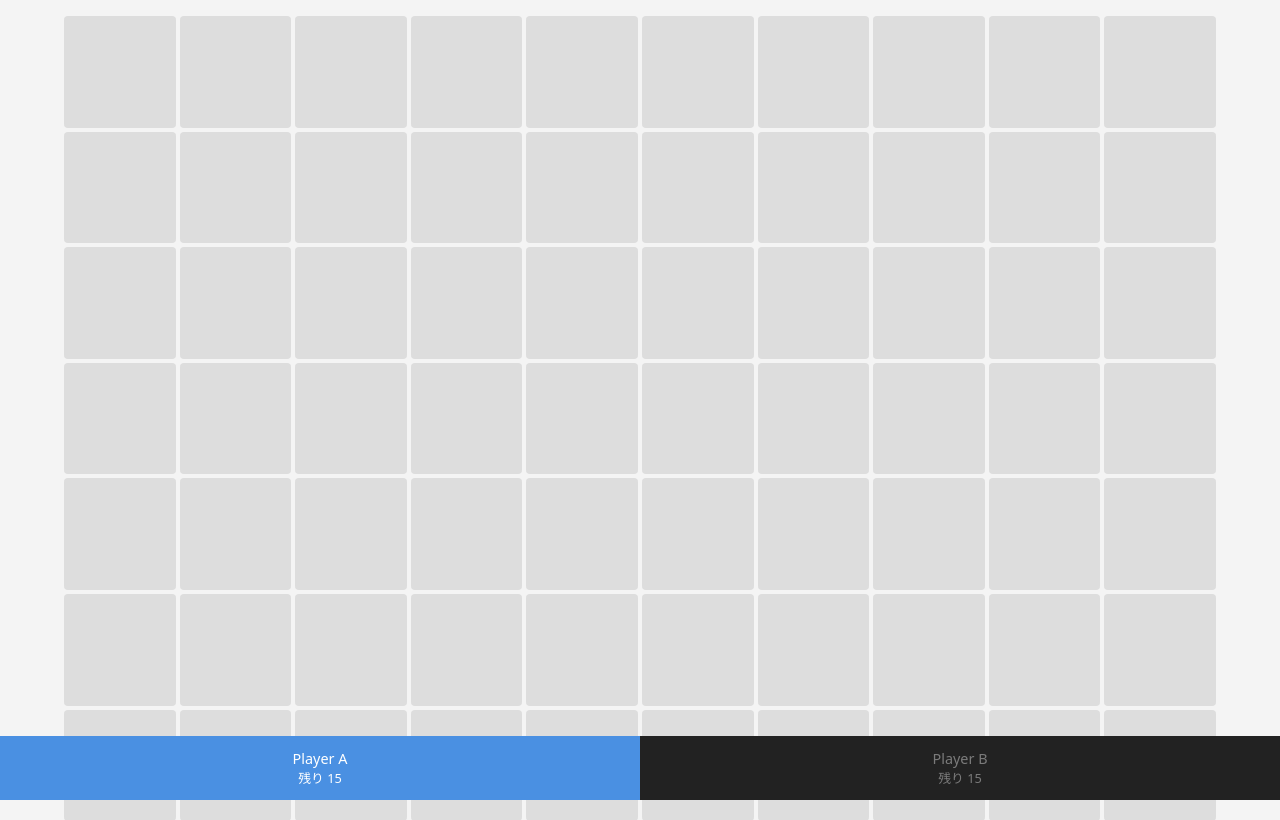
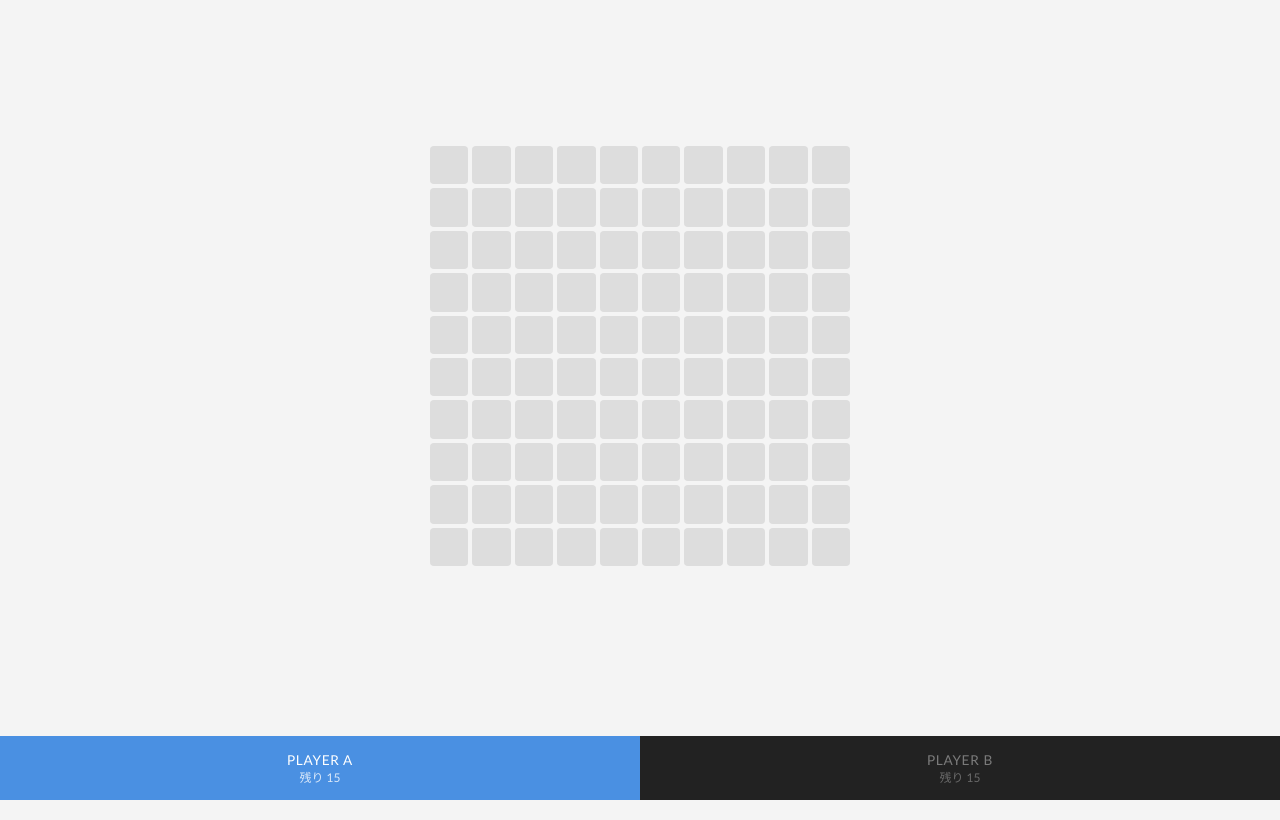
Before and after one commit to sasahard/games, a plain HTML site: page territory-dog/index.html in a window 1280 px wide. Shown: the top 820 px of the page. Drawn offline with Linux system fonts and the light colour scheme.

Commit message:
style.css を更新

```diff
--- a/territory-dog/style.css
+++ b/territory-dog/style.css
@@ -1,39 +1,67 @@
+/* ==========================
+   全体レイアウト
+========================== */
 body {
-  font-family: system-ui, sans-serif;
+  font-family: "Trebuchet MS", system-ui, sans-serif;
   background: #f4f4f4;
   margin: 0;
+  min-height: 100vh;
+
+  display: flex;
+  flex-direction: column;
+  align-items: center;
+  justify-content: center;
+
   padding-bottom: 80px; /* 下部UI分 */
-  text-align: center;
 }
 
-/* 盤面 */
+/* ==========================
+   盤面
+========================== */
 #board {
   display: grid;
   grid-template-columns: repeat(10, 1fr);
   gap: 4px;
-  max-width: 90vw;
-  margin: 16px auto;
+  width: min(90vw, 420px);
 }
 
-/* マス */
+/* ==========================
+   マス
+========================== */
 .cell {
   aspect-ratio: 1 / 1;
   background: #ddd;
   border-radius: 4px;
   cursor: pointer;
+  transition: transform 0.05s;
 }
 
-.cell.p1 { background: #4a90e2; }
-.cell.p2 { background: #e94a4a; }
-.cell.weak { opacity: 0.5; }
+.cell:active {
+  transform: scale(0.95);
+}
 
-/* 下部INFO */
+.cell.p1 {
+  background: #4a90e2;
+}
+
+.cell.p2 {
+  background: #e94a4a;
+}
+
+.cell.weak {
+  opacity: 0.5;
+}
+
+/* ==========================
+   下部INFO UI
+========================== */
 #info {
   position: fixed;
   bottom: 0;
   left: 0;
   width: 100%;
   height: 64px;
+
   display: flex;
   background: #222;
   color: #fff;
@@ -45,6 +73,8 @@ body {
   display: flex;
   flex-direction: column;
   justify-content: center;
+  align-items: center;
+
   opacity: 0.4;
   transition: opacity 0.2s, background 0.2s;
 }
@@ -53,18 +83,28 @@ body {
   opacity: 1;
 }
 
-#playerA.active { background: #4a90e2; }
-#playerB.active { background: #e94a4a; }
+#playerA.active {
+  background: #4a90e2;
+}
+
+#playerB.active {
+  background: #e94a4a;
+}
 
 .label {
-  font-size: 0.9em;
+  font-size: 0.85em;
+  letter-spacing: 0.05em;
+  text-transform: uppercase;
 }
 
 .count {
-  font-size: 0.8em;
+  font-size: 0.75em;
+  opacity: 0.8;
 }
 
-/* 結果 */
+/* ==========================
+   結果表示
+========================== */
 #result {
   font-weight: bold;
   margin-bottom: 72px;
```
